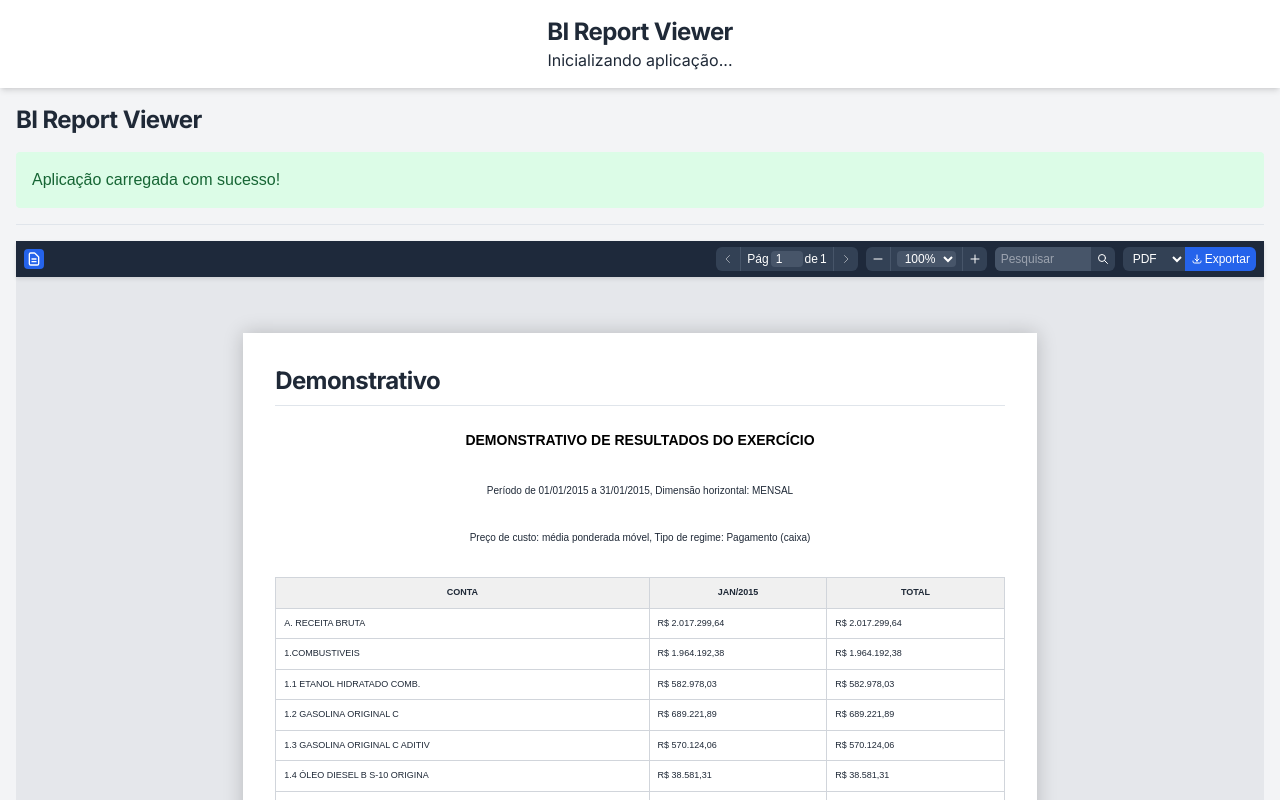
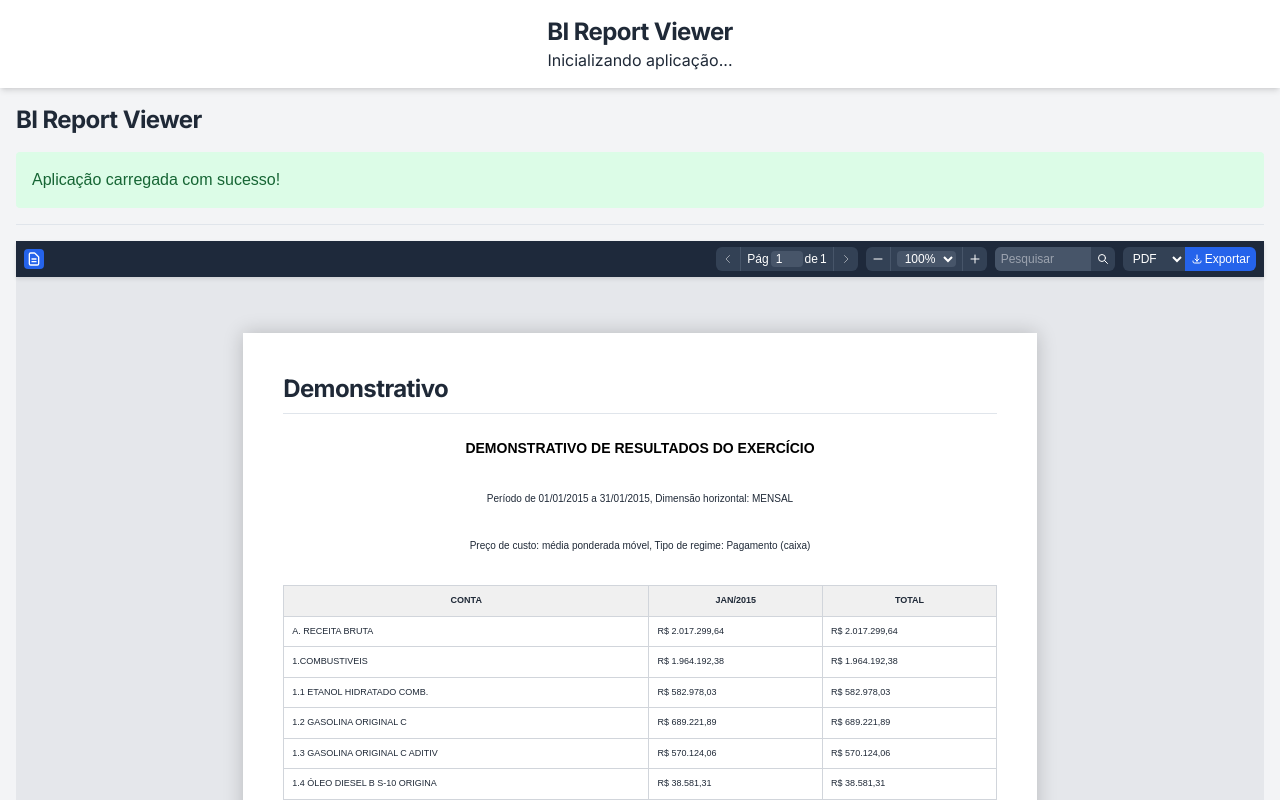
Before and after one commit to paulohenriquevn/report-viewer, an Angular app: page / in a window 1280 px wide. Shown: the top 800 px of the page. Built offline with nearby package versions, Linux system fonts and the light colour scheme.

Commit message:
Report viewer

```diff
--- a/src/app/report-viewer/components/report-viewer/report-viewer.component.scss
+++ b/src/app/report-viewer/components/report-viewer/report-viewer.component.scss
@@ -9,6 +9,16 @@
 .report-content-wrapper {
     position: relative;
     width: 100%;
+    height: calc(100vh - 100px); /* Altura dinâmica com base na viewport */
+    overflow-y: auto;
+    display: flex;
+    justify-content: center;
+    padding-bottom: 2rem; /* Espaço extra no fim */
+
+    /* Ajuste responsivo da altura */
+    @media (max-width: 767px) {
+        height: calc(100vh - 80px);
+    }
 }
 
 .report-scroll-container {
@@ -16,6 +26,13 @@
     overflow-x: auto;
     overflow-y: visible;
     padding: 1rem 0;
+    display: flex;
+    justify-content: center;
+
+    /* Padding responsivo para diferentes telas */
+    @media (max-width: 767px) {
+        padding: 0.5rem 0 2rem 0;
+    }
 
     /* Personalização da barra de rolagem */
     scrollbar-width: thin;
@@ -86,24 +103,119 @@
     }
 }
 
-/* A4 paper format styles */
+/* A4 paper format styles - totalmente responsivo */
 .a4-page {
+    --a4-width: 210mm;
+    --a4-height: 297mm;
+    --a4-ratio: calc(297 / 210);
+
     background-color: white;
-    width: 210mm;
-    min-height: 297mm;
+    position: relative;
+    box-shadow: 0 0 0.5cm rgba(0, 0, 0, 0.2);
+    margin: 1rem auto 2rem auto; /* Margem inferior para espaço extra */
     padding: 0;
-    margin: 1rem auto;
-    box-shadow: 0 0 0.5cm rgba(0, 0, 0, 0.2);
-    position: relative;
+    max-width: 100%; /* Garante que nunca ultrapassa o container pai */
+    overflow: visible; /* Mostra todo o conteúdo */
+    height: auto; /* Altura ajustável ao conteúdo */
+
+    /* Sistema responsivo baseado em viewport e calculado pela proporção A4 */
+    @media (min-width: 1200px) {
+        /* Telas grandes - tamanho A4 real */
+        width: var(--a4-width);
+        min-height: var(--a4-height);
+        font-size: 1rem; /* Tamanho base de fonte */
+    }
+
+    @media (min-width: 900px) and (max-width: 1199px) {
+        /* Telas médias-grandes */
+        width: 95%;
+        max-width: var(--a4-width);
+        min-height: calc(width * var(--a4-ratio));
+        font-size: 1rem;
+    }
+
+    @media (min-width: 768px) and (max-width: 899px) {
+        /* Tablets e telas médias */
+        width: 95%;
+        max-width: var(--a4-width);
+        min-height: 0; /* Remove min-height fixa */
+        font-size: 0.95rem; /* Redução de 5% na fonte */
+    }
+
+    @media (min-width: 600px) and (max-width: 767px) {
+        /* Dispositivos pequenos (tablets pequenos) */
+        width: 95%;
+        max-width: 100%;
+        min-height: 0;
+        font-size: 0.9rem; /* Redução de 10% na fonte */
+    }
+
+    @media (max-width: 599px) {
+        /* Dispositivos muito pequenos (celulares) */
+        width: 98%;
+        max-width: 100%;
+        min-height: 0;
+        font-size: 0.85rem; /* Redução de 15% na fonte */
+    }
+
+    /* Fix específico para resolução 700x700 */
+    @media (min-width: 680px) and (max-width: 720px) {
+        width: 95%;
+        max-width: 100%;
+        font-size: 0.85rem; /* Redução de 15% na fonte */
+
+        /* Escala sutil para melhor ajuste */
+        transform: scale(0.98);
+        transform-origin: center top;
+    }
 }
 
 .page-container {
     position: relative;
     background-color: white;
-    padding: 2rem;
     transition: transform 0.3s ease;
     margin: 0;
-    height: 100%;
+    height: auto; /* Altura dinâmica baseada no conteúdo */
+    min-height: 100%;
+    overflow: visible; /* Permitir que o conteúdo seja totalmente visível */
+    box-sizing: border-box;
+
+    /* Padding responsivo com base no tamanho da tela */
+    @media (min-width: 1200px) {
+        padding: 2.5rem;
+    }
+
+    @media (min-width: 900px) and (max-width: 1199px) {
+        padding: 2rem;
+    }
+
+    @media (min-width: 768px) and (max-width: 899px) {
+        padding: 1.8rem;
+    }
+
+    @media (min-width: 600px) and (max-width: 767px) {
+        padding: 1.5rem;
+    }
+
+    @media (max-width: 599px) {
+        padding: 1rem;
+    }
+
+    /* Ajuste para resolução 700x700 */
+    @media (min-width: 680px) and (max-width: 720px) {
+        padding: 1.2rem;
+
+        /* Redução da margem entre elementos */
+        h1, h2, h3, h4, h5, h6 {
+            margin-top: 0.7em;
+            margin-bottom: 0.7em;
+        }
+
+        p, div {
+            margin-top: 0.5em;
+            margin-bottom: 0.5em;
+        }
+    }
 }
 
 // Professional toolbar styling
@@ -182,17 +294,69 @@ button {
 table {
     border-collapse: collapse;
     width: 100%;
+    max-width: 100%;
+    box-sizing: border-box;
+
+    /* Tabelas responsivas - scroll horizontal em telas menores */
+    @media (max-width: 767px) {
+        display: block;
+        overflow-x: auto;
+        -webkit-overflow-scrolling: touch;
+    }
 
     th {
         background-color: #f1f5f9;
         font-weight: 600;
         text-align: left;
-        padding: 0.75rem 1rem;
+
+        /* Ajuste responsivo de padding */
+        @media (min-width: 1200px) {
+            padding: 0.75rem 1rem;
+        }
+
+        @media (min-width: 768px) and (max-width: 1199px) {
+            padding: 0.6rem 0.8rem;
+        }
+
+        @media (max-width: 767px) {
+            padding: 0.5rem 0.6rem;
+            font-size: 0.9em;
+        }
+
+        /* Truncar cabeçalhos em resoluções específicas */
+        @media (min-width: 680px) and (max-width: 720px) {
+            white-space: nowrap;
+            overflow: hidden;
+            text-overflow: ellipsis;
+            max-width: 100px;
+            padding: 0.4rem;
+            font-size: 0.85em;
+        }
     }
 
     td {
-        padding: 0.75rem 1rem;
         border-bottom: 1px solid #e2e8f0;
+
+        /* Ajuste responsivo de padding */
+        @media (min-width: 1200px) {
+            padding: 0.75rem 1rem;
+        }
+
+        @media (min-width: 768px) and (max-width: 1199px) {
+            padding: 0.6rem 0.8rem;
+        }
+
+        @media (max-width: 767px) {
+            padding: 0.5rem 0.6rem;
+            font-size: 0.9em;
+        }
+
+        /* Ajustes específicos para resolução 700x700 */
+        @media (min-width: 680px) and (max-width: 720px) {
+            padding: 0.4rem;
+            font-size: 0.85em;
+            word-break: break-word;
+        }
     }
 
     tr:hover td {
--- a/src/app/report-viewer/components/report-viewer/report-viewer.component.ts
+++ b/src/app/report-viewer/components/report-viewer/report-viewer.component.ts
@@ -67,6 +67,9 @@ export class ReportViewerComponent implements OnInit {
 
         // Adicionar listeners para detectar scrollabilidade
         setTimeout(() => this.setupScrollIndicators(), 500);
+
+        // Adicionar listener para redimensionamento da janela
+        window.addEventListener('resize', () => this.adjustPageVisibilityForResponsiveness());
     }
 
     setupScrollIndicators(): void {
@@ -133,6 +136,9 @@ export class ReportViewerComponent implements OnInit {
             }
 
             this.isLoading = false;
+
+            // Ajustar a exibição responsiva após carregar
+            setTimeout(() => this.adjustPageVisibilityForResponsiveness(), 300);
         } catch (err) {
             console.error('Erro ao carregar configuração:', err);
             this.error = `Erro ao carregar configuração: ${err instanceof Error ? err.message : 'Erro desconhecido'}`;
@@ -167,21 +173,71 @@ export class ReportViewerComponent implements OnInit {
 
     onZoomIn(): void {
         this.zoomLevel = Math.min(200, this.zoomLevel + 25);
+        // Ajustar a visibilidade após o zoom
+        this.adjustPageVisibilityForResponsiveness();
     }
 
     onZoomOut(): void {
         this.zoomLevel = Math.max(50, this.zoomLevel - 25);
+        // Ajustar a visibilidade após o zoom
+        this.adjustPageVisibilityForResponsiveness();
     }
 
     onZoomChange(event: Event): void {
         const target = event.target as HTMLSelectElement;
         this.zoomLevel = parseInt(target.value, 10);
+        // Ajustar a visibilidade após o zoom
+        this.adjustPageVisibilityForResponsiveness();
+    }
 
+    /**
+     * Ajusta a visibilidade da página de acordo com o tamanho da tela
+     * para garantir responsividade e que o conteúdo não seja cortado
+     */
+    adjustPageVisibilityForResponsiveness(): void {
         // Atualizar indicadores de scroll após mudança de zoom
         setTimeout(() => {
             const scrollContainer = document.querySelector('.report-scroll-container');
-            if (scrollContainer) {
+            const a4Page = document.querySelector('.a4-page');
+            const reportWrapper = document.querySelector('.report-content-wrapper');
+
+            if (scrollContainer && a4Page && reportWrapper) {
+                // Verificar scrollabilidade
                 this.checkScrollability(scrollContainer as HTMLElement);
+
+                // Ajustes responsivos baseados no tamanho da tela
+                const containerWidth = scrollContainer.clientWidth;
+                const htmlA4Page = a4Page as HTMLElement;
+                const viewportWidth = window.innerWidth;
+
+                // Centralizar horizontalmente
+                if (htmlA4Page.offsetWidth > containerWidth) {
+                    scrollContainer.scrollLeft = (htmlA4Page.offsetWidth - containerWidth) / 2;
+                } else {
+                    scrollContainer.scrollLeft = 0;
+                }
+
+                // Aplicar ajustes de tamanho de fonte baseados no viewport
+                if (viewportWidth <= 700) {
+                    // Telas pequenas - ajuste de fonte mais agressivo
+                    htmlA4Page.style.fontSize = '0.85em';
+                } else if (viewportWidth > 700 && viewportWidth < 900) {
+                    // Telas médias
+                    htmlA4Page.style.fontSize = '0.9em';
+                }
+
+                // Caso especial para resolução 700x700
+                if (viewportWidth >= 680 && viewportWidth <= 720) {
+                    // Ajustes específicos para essa resolução
+                    htmlA4Page.style.fontSize = '0.8em';
+
+                    // Ajustar espaçamentos
+                    const containers = a4Page.querySelectorAll('.mb-8');
+                    containers.forEach((container) => {
+                        const el = container as HTMLElement;
+                        el.style.marginBottom = '1rem';
+                    });
+                }
             }
         }, 100);
     }
```
